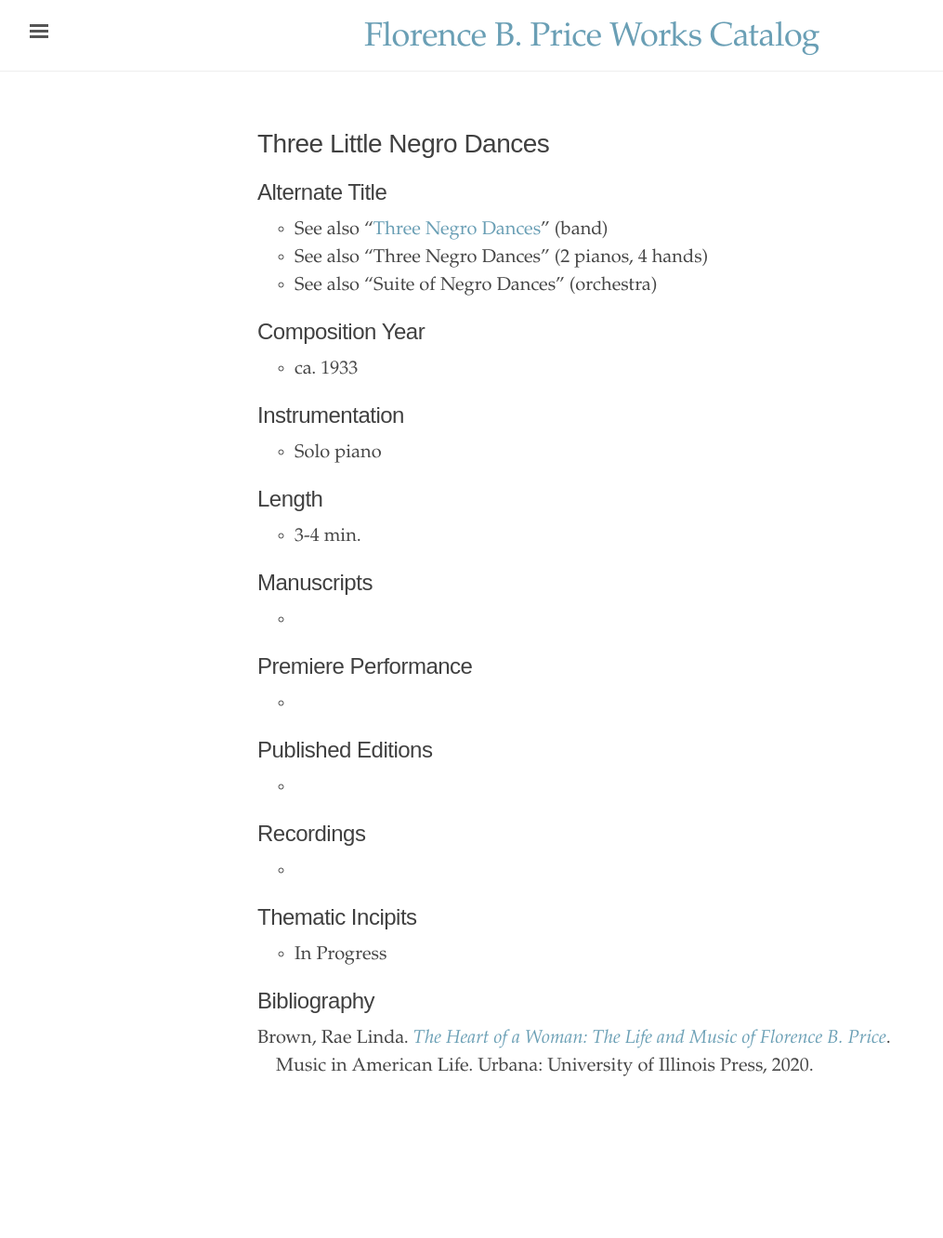
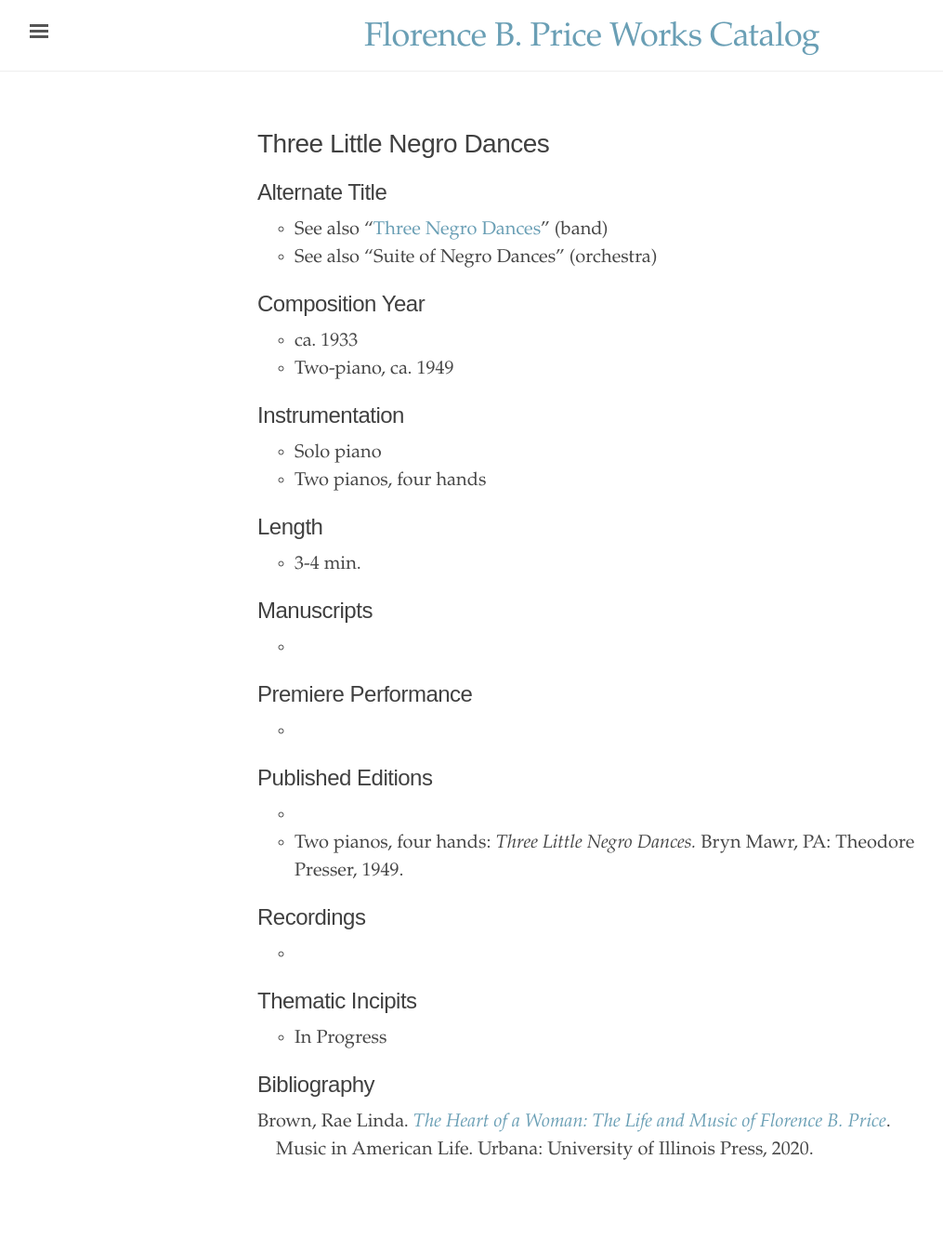
Before and after one commit to dwshadle/florence-price-catalog, a Jekyll site: the page built from _texts/price-three_little_negro_dances.md, in a window 1280 px wide. Shown: the whole page at 93% size, without its empty margins (3-1018 px from the left). Built offline with Jekyll 4.4.1, drawn with Linux system fonts in a browser that asks for light colours; before the commit the page ends 1242 px from its top, so only the background shows below that.

Commit message:
three negro dances updates

```diff
--- a/_texts/price-three_little_negro_dances.md
+++ b/_texts/price-three_little_negro_dances.md
@@ -7,15 +7,16 @@ permalink: /price-three-little-negro-dances/
 ---
 
 ## Alternate Title
-- See also "[Three Negro Dances](/price-three-negro-dances-arr/)" (band)
-- See also "Three Negro Dances" (2 pianos, 4 hands)
+- See also "[Three Negro Dances](/price-three-negro-dances/)" (band)
 - See also "Suite of Negro Dances" (orchestra)
 
 ## Composition Year
 - ca. 1933
+- Two-piano, ca. 1949
 
 ## Instrumentation
 - Solo piano
+- Two pianos, four hands
 
 ## Length
 - 3-4 min.
@@ -28,6 +29,7 @@ permalink: /price-three-little-negro-dances/
 
 ## Published Editions
 -
+- Two pianos, four hands: *Three Little Negro Dances.* Bryn Mawr, PA: Theodore Presser, 1949.
 
 ## Recordings
 -
```
Also changed, not shown: _texts/price-three_negro_dances.md (renamed from _texts/price-three_negro_dances_arr.md, +2 -3 lines).
